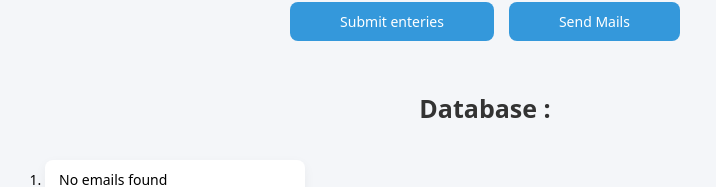
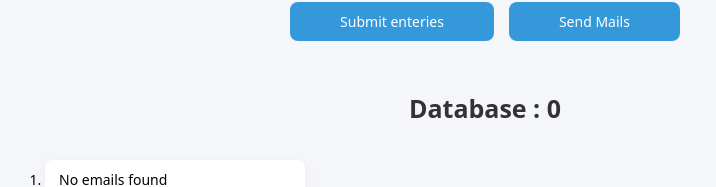
Before and after one commit to Agrawalarchi/archi-emailer-app, a React (Vite) app in the folder client/: page / in a window 1280 px wide. Shown: the part 494-681 px from the top of the page, without its empty margins (155-871 px from the left). Built offline with nearby package versions, Linux system fonts and the light colour scheme.

Commit message:
added enteries count

```diff
--- a/client/src/App.jsx
+++ b/client/src/App.jsx
@@ -118,7 +118,7 @@ export default function App(){
          <button onClick={trgrSubmitEnteries}>Submit enteries</button>
          <button onClick={trgrSendMail}>Send Mails</button>
        </div>
-       <h1 className="database-heading">Database : </h1>
+       <h1 className="database-heading">Database : {entries.length}</h1>
        <ol className="database-list">
           {
              (entries.length > 0) ? (
```
